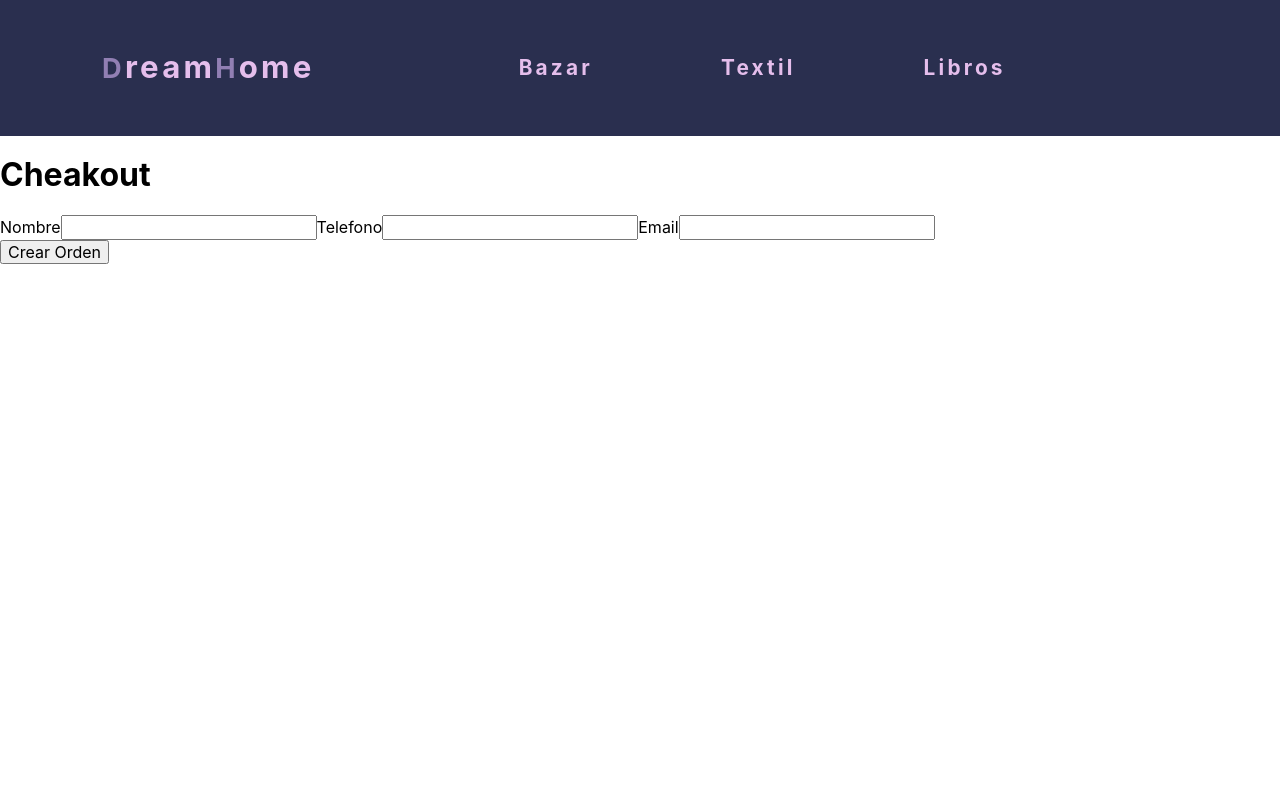
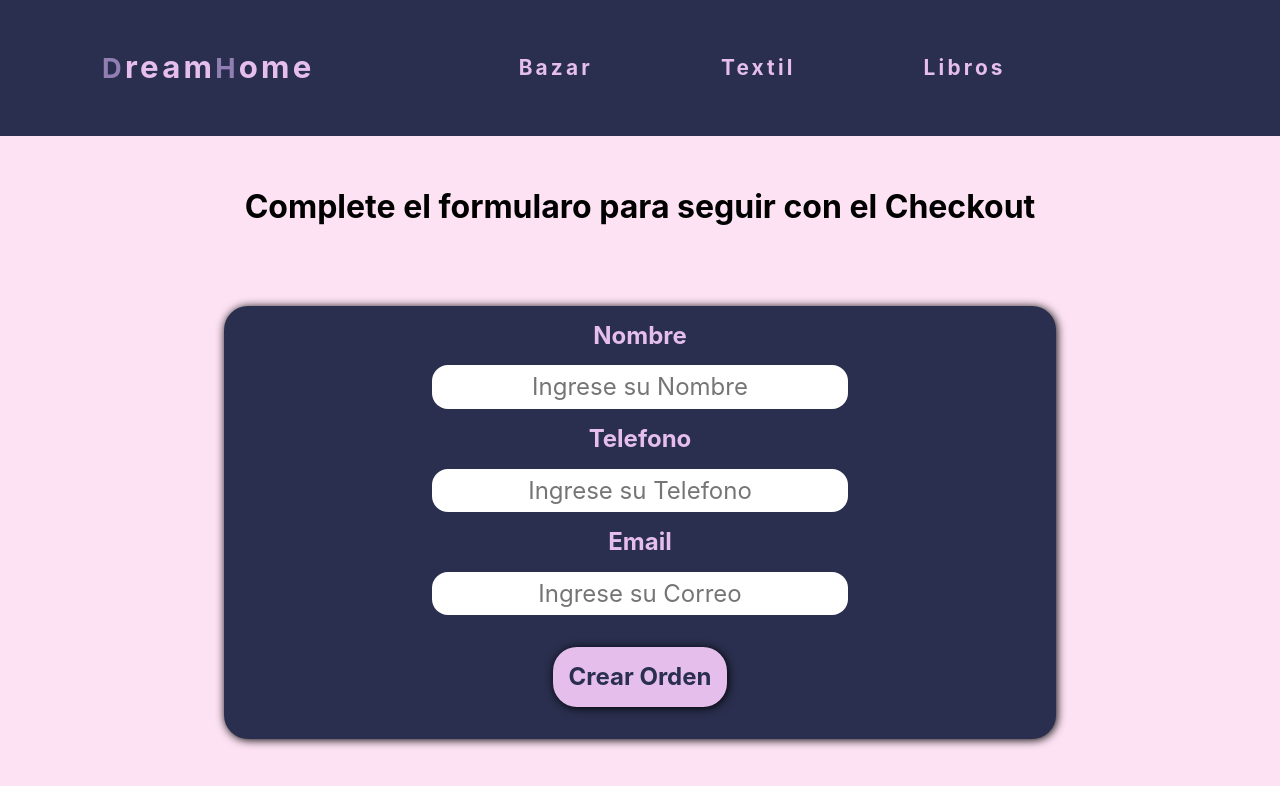
Before and after one commit to lopoadrian/DreamHouse, a React (Create React App) app: page /checkout in a window 1280 px wide. Shown: the top 786 px of the page. Built offline with nearby package versions, Linux system fonts and the light colour scheme.

Commit message:
Finalizado detalles

```diff
--- a/src/App.js
+++ b/src/App.js
@@ -6,6 +6,8 @@ import ItemListContainer from './components/ItemListContainer/ItemListContainer'
 import ItemDetailContainer from './components/ItemsDetailContainer/ItemsDetailContainer';
 import Cart from './components/Cart/Cart';
 import Checkout from './components/Checkout/Checkout';
+
+
 
 
 import './css/styles.css';
--- a/src/components/Checkout/Checkout.js
+++ b/src/components/Checkout/Checkout.js
@@ -80,16 +80,21 @@ const Checkout = () =>{
     }
 
     if (loading){
-        return <h1>Se esta generando su orden...</h1>
+        return <div className="compra-order"><h1>Se esta generando su orden...</h1></div>
     }
 
     if(orderId){
-        return <h1>El Id de su orden es: {orderId} </h1>
+        return (
+        <div className="compra-order">
+            <h1>El Id de su orden es: {orderId}</h1>
+            <h2>Pronto se le enviara un correo con informacion de contacto y link de sucursal de envio para seguimiento. Muchas Gracias por su compra!!!</h2>
+
+        </div>)
     }
 
     return(
-        <div>
-            <h1>Cheakout</h1>
+        <div className="compra">
+            <h1>Complete el formularo para seguir con el Checkout</h1>
             <CheckoutForm onConfirm={createOrder}/>
         </div>
 
--- a/src/components/CheckoutForm/CheckoutForm.js
+++ b/src/components/CheckoutForm/CheckoutForm.js
@@ -22,11 +22,12 @@ const CheckoutForm = ( {onConfirm} ) => {
 
     return(
         <div >
-            <form onSubmit={handleConfirm} className="">
+            <form onSubmit={handleConfirm} className="formulario">
                 <label>
                     Nombre
                 </label>
                 <input
+                placeholder="Ingrese su Nombre"
                 className=""
                 type="text"
                 value={name}
@@ -36,6 +37,7 @@ const CheckoutForm = ( {onConfirm} ) => {
                     Telefono
                 </label>
                 <input
+                placeholder="Ingrese su Telefono"
                 className=""
                 type="text"
                 value={phone}
@@ -45,6 +47,7 @@ const CheckoutForm = ( {onConfirm} ) => {
                     Email
                 </label>
                 <input
+                placeholder="Ingrese su Correo"
                 className=""
                 type="text"
                 value={email}
--- a/src/components/ItemListContainer/ItemListContainer.js
+++ b/src/components/ItemListContainer/ItemListContainer.js
@@ -44,7 +44,6 @@ const ItemListContainer = ({greeting}) => {
 
     return (
         <div className="cuerpo">
-            <h1>{greeting}</h1>
             <ItemList products = {products}/>
         </div>
     )
--- a/src/components/NavBar/NavBar.js
+++ b/src/components/NavBar/NavBar.js
@@ -4,13 +4,13 @@ import CartWidget from "../CartWidget/CartWidget"
 const NavBar = () => {
     return (
         <nav className="navBar">
-            <Link to= '/'>
+            <Link to= '/' className="navBar-inicio">
                 <h2><span>D</span>ream<span>H</span>ome</h2>
             </Link>
             <div className="botonera">
-               <NavLink to={`/category/bazar`} >Bazar</NavLink>
-               <NavLink to={`/category/textil`} >Textil</NavLink>
-               <NavLink to={`/category/libros`} >Libros</NavLink>
+               <NavLink to={`/category/bazar`} className={'botonera-bazar'} >Bazar</NavLink>
+               <NavLink to={`/category/textil`} className={'botonera-textil'} >Textil</NavLink>
+               <NavLink to={`/category/libros`} className={'botonera-libros'} >Libros</NavLink>
             </div>
             <CartWidget />
         </nav>
--- a/src/css/styles.css
+++ b/src/css/styles.css
@@ -26,11 +26,15 @@ html{
     font-weight: 700;
 }
 
+
+
 .navBar h2 span{
     color:var(--color2);
     font-size: 1.7rem;
 
 }
+
+
 
 .navBar a{
     text-decoration: none;
@@ -41,12 +45,34 @@ html{
     padding: 1.5rem 1rem;
 }
 
-.navBar a:hover{
-    padding: 1.5rem 1rem;
+
+.botonera-textil:hover{
+    padding: 3.5rem 1rem;
     background-color: var(--color4);
     color: var(--color1);
     text-decoration: underline;
 }
+.botonera-bazar:hover{
+    padding: 3.5rem 1rem;
+    background-color: var(--color4);
+    color: var(--color1);
+    text-decoration: underline;
+}
+.botonera-libros:hover{
+    padding: 3.5rem 1rem;
+    background-color: var(--color4);
+    color: var(--color1);
+    text-decoration: underline;
+}
+
+
+.navBar-inicio:hover{
+    padding: 1.5rem 1rem;
+    background-color: var(--color4);
+    color: black;
+    text-decoration: underline;
+}
+
 
 
 .botonera{
@@ -81,10 +107,15 @@ html{
 
 
 
-.cuerpo , .Detail{
+.cuerpo{
     text-align: center;
     background-color: var(--color4);
-    padding: 2rem;
+    padding: 2rem 2rem 12rem;
+}
+
+.cuerpo h1{
+    color: var(--color1);
+    text-decoration: underline;
 }
 
 
@@ -148,18 +179,22 @@ html{
     display: flex;
     align-items: center;
     justify-content: space-around;
+    gap: 1rem;
+
 
 }
 
 .Items img{
-    width: 328px;
-    height: 328px;
+    width: 300px;
+    height: 300px;
+    border: 1px solid black;
 }
 
 .Items article{
     background-color: var(--color2);
     padding: 2rem 2rem;
     border-radius: 2rem;
+    box-shadow: 1px 1px 5px black;
 }
 
 .Items button{
@@ -182,16 +217,35 @@ html{
 
 }
 
+.Detail{
+    text-align: center;
+    background-color: var(--color4);
+    padding: 2rem 0 5rem;
+    margin: 0;
+}
 
 .Detail article {
     background-color: var(--color2);
-    padding: 1rem;
+    padding: 1rem 0;
     margin: 0 28rem;
     border-radius: 2rem;
+
+}
+
+.Detail article img{
+    min-width: 20%;
+    width: 30%;
+    margin: 0;
 }
 
 .Detail section {
     font-weight: bold;
+    margin: 0;
+
+}
+
+.Detail section p{
+    margin: 1rem 0;
 
 }
 
@@ -308,6 +362,7 @@ footer a:active{
     flex-direction: column;
     align-items: center;
     justify-content: center;
+
 }
 
 .carrito-vacio h1{
@@ -353,3 +408,81 @@ footer a:active{
     background-color: #7be67b;
     color: black;
 }
+
+.compra{
+    text-align: center;
+    background-color: var(--color4);
+    padding: 2rem 2rem 15rem;
+}
+
+.formulario{
+    display: flex;
+    flex-direction: column;
+    align-items: center;
+    justify-content: center;
+    gap: 1rem;
+    background-color: var(--color1);
+    width: 50rem;
+    margin: auto;
+    margin-top: 5rem;
+    padding: 1rem;
+    border-radius: 1.5rem;
+    font-weight: 700;
+    font-size: 1.5rem;
+    color: var(--color3);
+    box-shadow: 1px 1px 10px black;
+}
+
+
+
+.formulario input{
+    width: 50%;
+    border: none;
+    text-align: center;
+    border-radius: 1rem;
+    padding: 0.5rem;
+
+}
+
+
+
+.formulario button{
+    margin: 1rem;
+    background-color: var(--color3);
+    border: none;
+    color: var(--color1);
+    font-weight: 700;
+    border-radius: 1.5rem;
+    padding: 1rem;
+    box-shadow: 1px 1px 10px black;
+}
+
+.formulario button:active{
+    background-color: var(--color2);
+    color: white;
+
+}
+
+.compra-order{
+    text-align: center;
+    background-color: var(--color4);
+    padding: 1rem 1rem 44rem 1rem;
+
+
+}
+
+.compra-order h1{
+    background-color: var(--color2);
+    display: block;
+    margin: 1rem 15rem;
+    padding: 1rem;
+}
+
+.compra-order h2{
+    background-color: var(--color2);
+    display: block;
+    margin: 1rem 25rem;
+    padding: 1rem;
+    font-weight: 700;
+
+}
```
Also changed, not shown: src/assest/back image.webp (added), src/assest/iconos/facebook.png (added).
